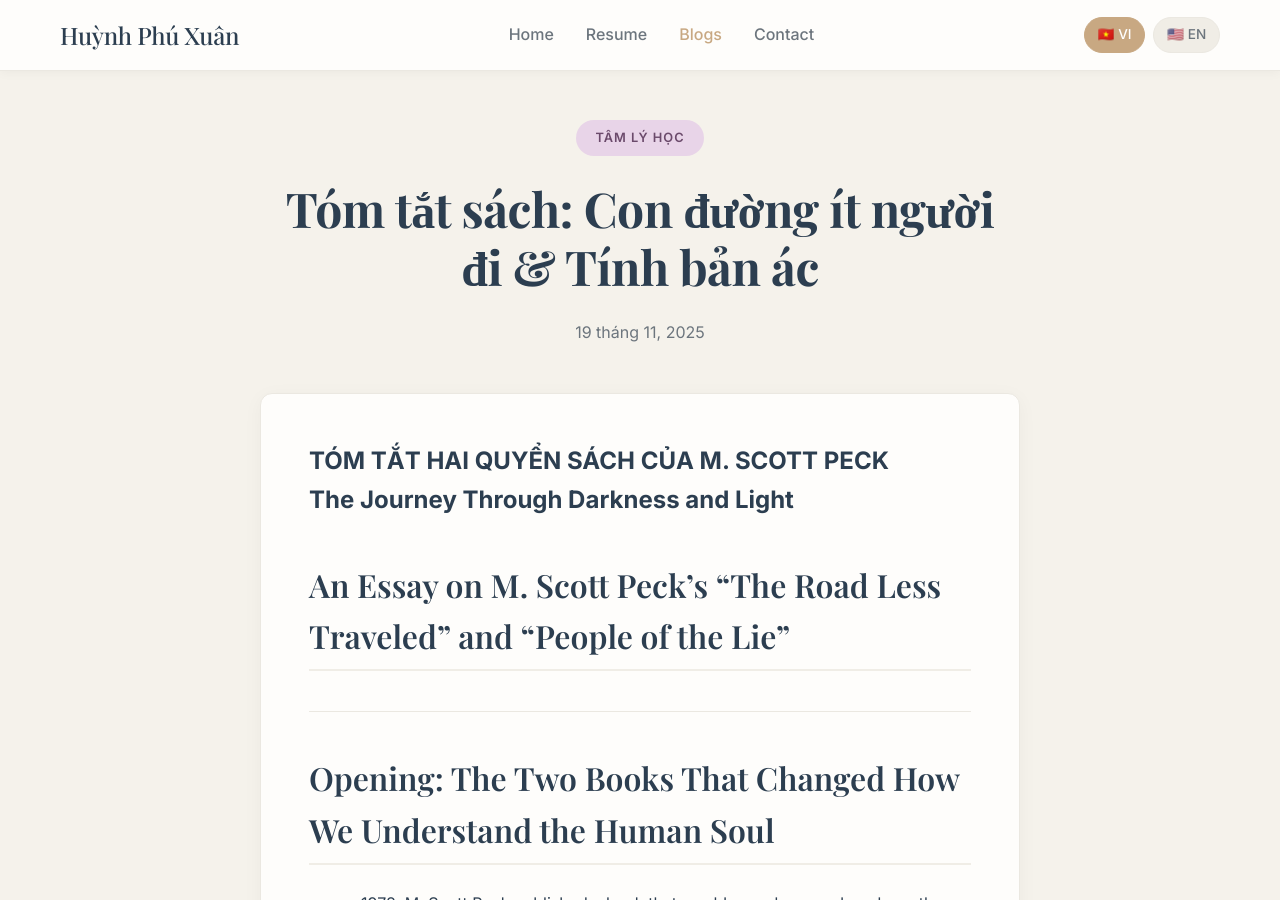
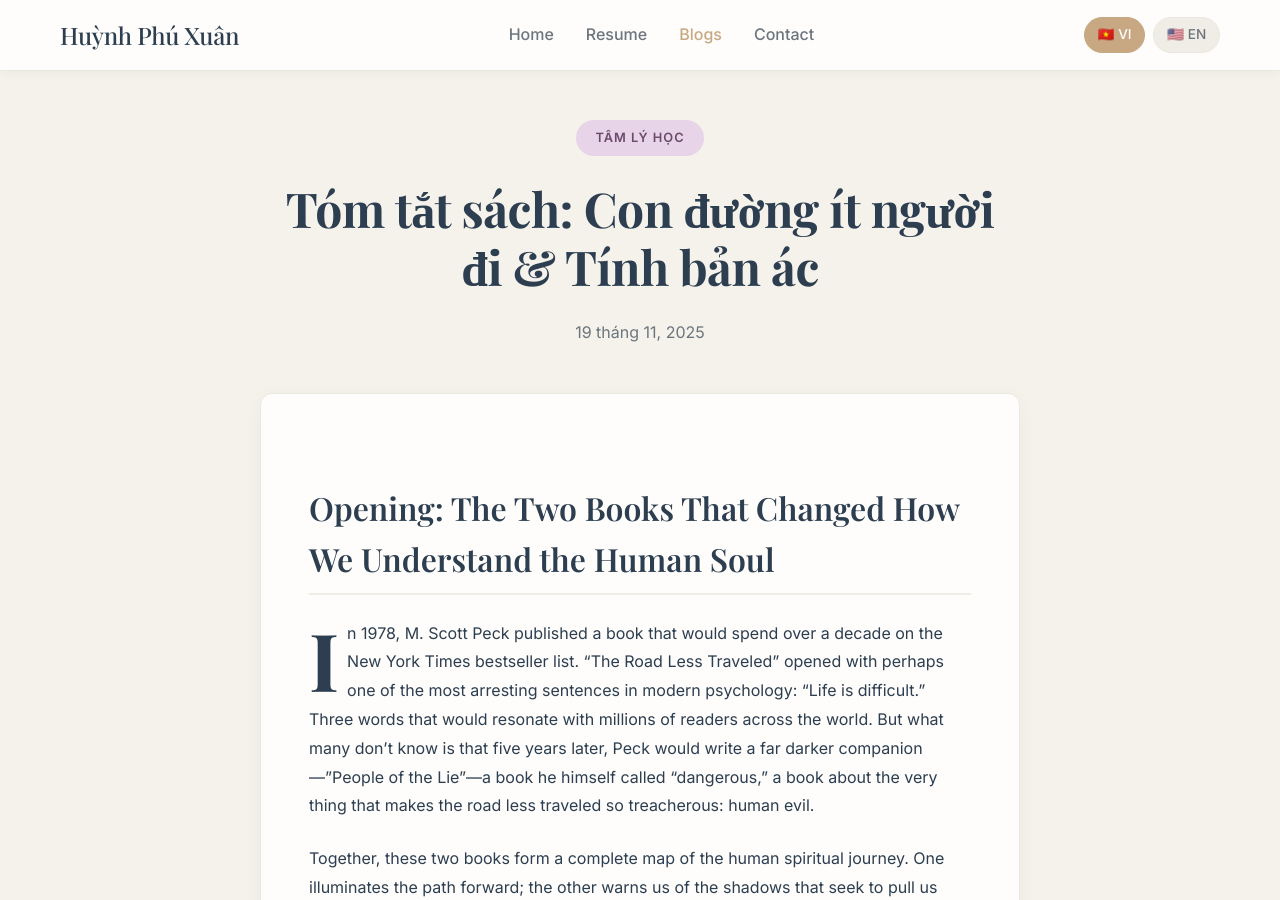
Before and after one commit to xuanhvl-learning/xuanhvl-learning.github.io, a Jekyll site: the page built from _posts/2025-11-19-tom-tat-sach-con-duong-it-nguoi-di-tinh-ban-ac.md, in a window 1280 px wide and 900 px high. Built offline with Jekyll 4.4.1, drawn with Linux system fonts in a browser that asks for light colours.

Commit message:
Update 2025-11-19-tom-tat-sach-con-duong-it-nguoi-di-tinh-ban-ac.md

```diff
--- a/_posts/2025-11-19-tom-tat-sach-con-duong-it-nguoi-di-tinh-ban-ac.md
+++ b/_posts/2025-11-19-tom-tat-sach-con-duong-it-nguoi-di-tinh-ban-ac.md
@@ -4,13 +4,6 @@ title: "Tóm tắt sách: Con đường ít người đi & Tính bản ác"
 date: 2025-11-19
 category: psychology
 excerpt: "Cuốn sách được viết dựa trên kinh nghiệm lâm sàng của tác giả khi làm việc với bệnh nhân trong quá trình tâm lý trị liệu. Scott Peck không thuộc trường phái nào cụ thể (không phải Freudian, Jungian hay behaviorist), mà tin rằng sự phát triển tâm linh và tâm lý là một quá trình phức tạp, gian khổ và kéo dài suốt đời"
----
-
-# TÓM TẮT HAI QUYỂN SÁCH CỦA M. SCOTT PECK
-
-# The Journey Through Darkness and Light
-## An Essay on M. Scott Peck's "The Road Less Traveled" and "People of the Lie"
-
 ---
 
 ## Opening: The Two Books That Changed How We Understand the Human Soul
```
